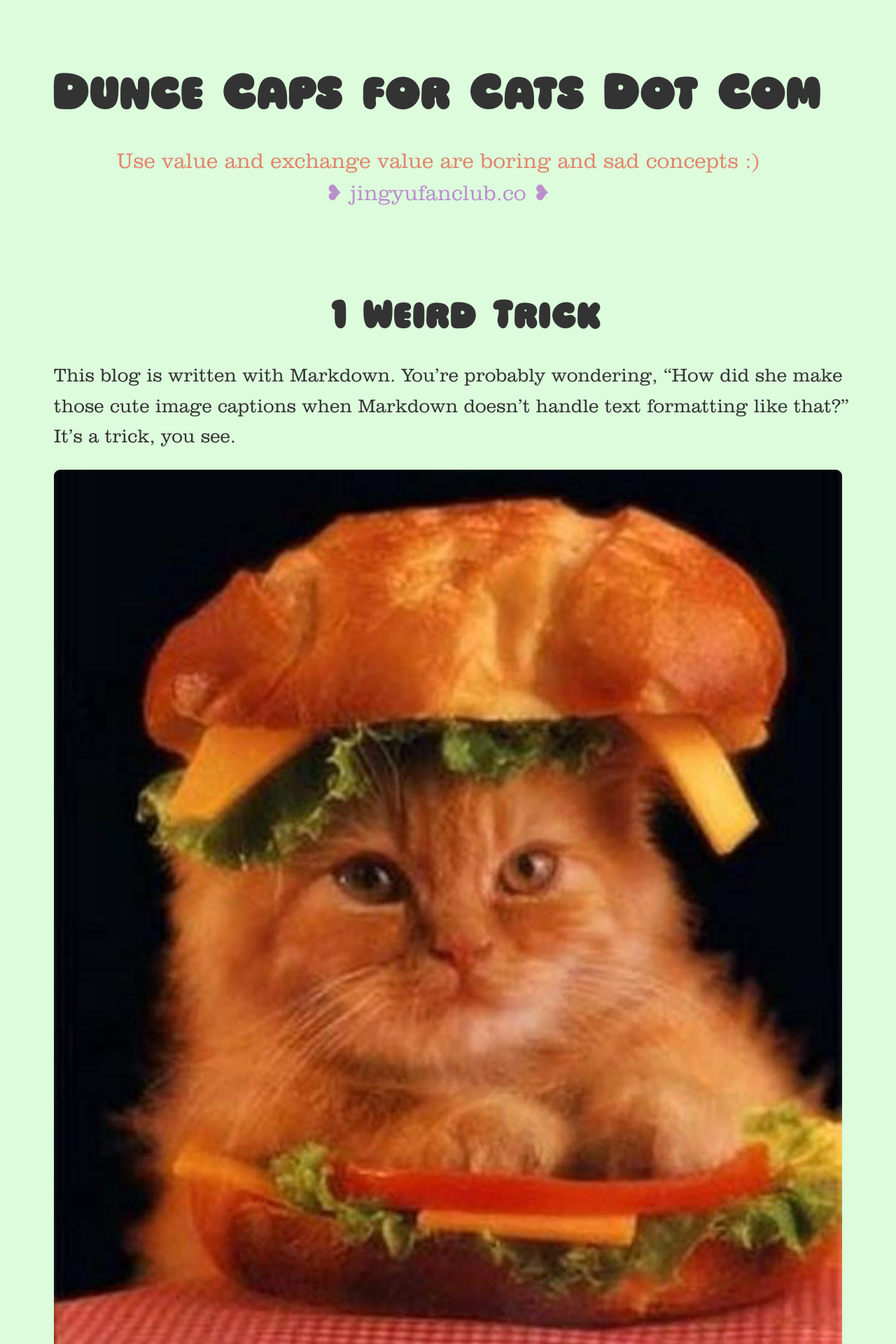
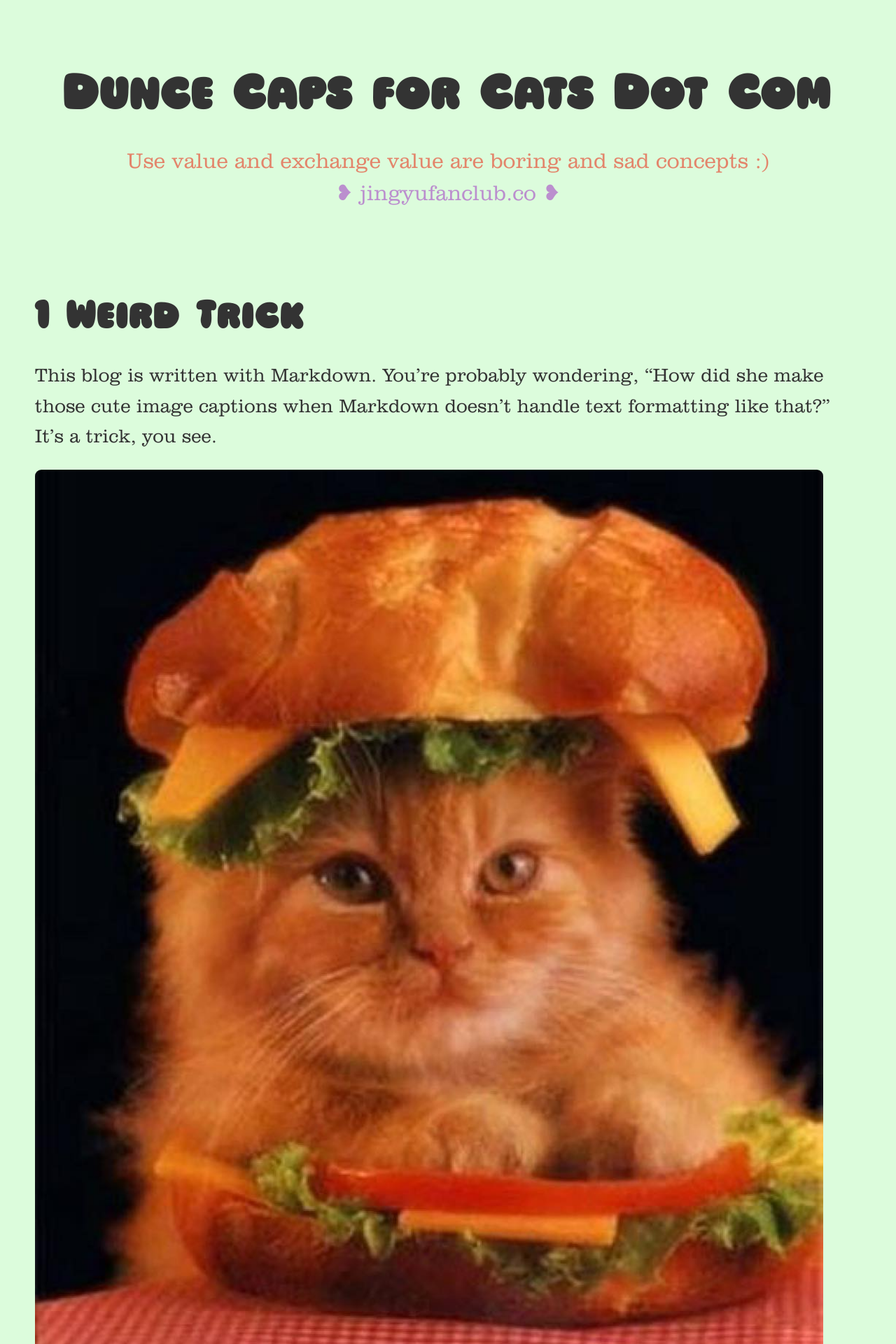
Before and after one commit to jingyufanclub/bloggo, a Jekyll site: the page built from _posts/2017-05-05-1-weird-trick.md, in a window 1280 px wide. Shown: the top 1920 px of the page at 70% size. Built offline with Jekyll 4.4.1, drawn with Linux system fonts in a browser that asks for light colours; some of the changed text lies outside the part shown.

Commit message:
fix my margins

````diff
--- a/_posts/2017-05-05-1-weird-trick.md
+++ b/_posts/2017-05-05-1-weird-trick.md
@@ -26,8 +26,7 @@
 ```css
 img + em {
   display: block;
-  font-size: 80%;
-  line-height: 1.6em;
+  font: 2vh/1.6em $content-font;
   text-align: center;
   text-decoration: underline wavy;
 }
--- a/style.scss
+++ b/style.scss
@@ -44,6 +44,7 @@
 
 .container {
   display: flex;
+  justify-content: center;
   margin: 10vh auto;
   width: 88vw;
   padding: 0;
@@ -72,7 +73,6 @@
 h2 {
   font-size: 4vw;
   letter-spacing: 0.2vw;
-  text-align: center;
   a {
     color: inherit;
   }
@@ -136,8 +136,7 @@
 
 img + em {
   display: block;
-  font-size: 82%;
-  line-height: 1.6em;
+  font: 2vh/1.6em $content-font;
   text-align: center;
   text-decoration: underline wavy;
 }
````
